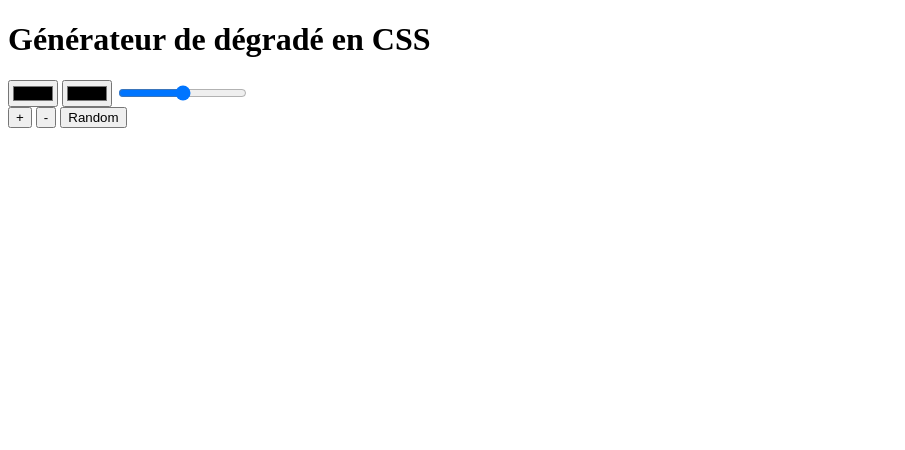
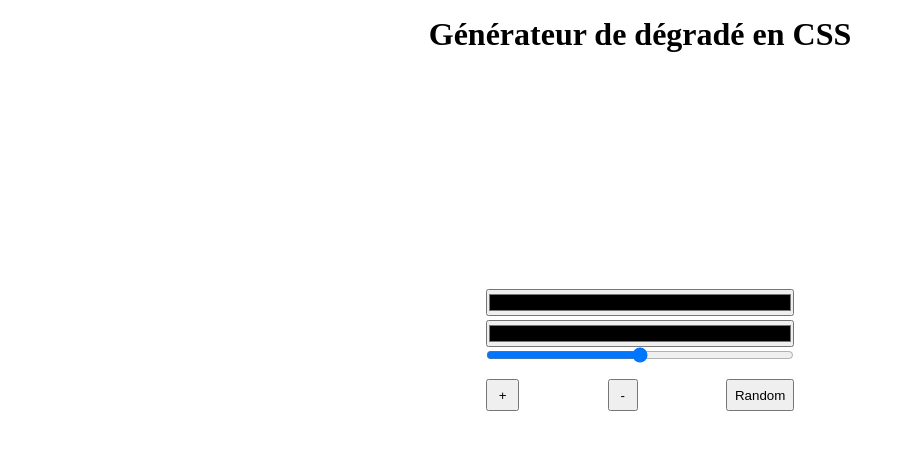
Before and after one commit to alice-sebego/gradient-generator, a plain HTML site: page index.html in a window 1280 px wide. Shown: the whole page, without its empty margins (0-905 px from the left). Drawn offline with Linux system fonts and the light colour scheme.

Commit message:
Build graphic interface user - WIP

```diff
--- a/index.html
+++ b/index.html
@@ -4,7 +4,7 @@
     <meta charset="UTF-8">
     <meta http-equiv="X-UA-Compatible" content="IE=edge">
     <meta name="viewport" content="width=device-width, initial-scale=1.0">
-    <link rel="stylesheet" href="./css/style.css">
+    <link rel="stylesheet" href="./src/css/style.css">
     <title>Générateur de dégradé en CSS</title>
 </head>
 <body>
@@ -14,9 +14,9 @@
     <section>
         <form>
             <div id="colors">
-                <input type="color" name="first-color" id="first-color">
-                <input type="color" name="second-color" id="second-color">
-                <input type="range" name="" id="">
+                <input type="color" name="first-color" id="first-color" >
+                <input type="color" name="second-color" id="second-color" >
+                <input type="range" name="deg" id="deg">
             </div>
             <div id="buttons">
                 <button type="button" value="+">+</button>
--- a/src/css/style.css
+++ b/src/css/style.css
@@ -0,0 +1,47 @@
+*, ::before, ::after{
+    box-sizing: border-box;
+    padding: 0;
+    margin: 0;
+}
+
+header{
+    padding: 2vh;
+    text-align: center;
+}
+
+section{
+    padding: 25vh;
+    display: flex;
+    justify-content: center;
+    align-items: center;
+}
+
+form{
+    width: 35%;
+}
+
+#colors{
+    margin: 2vh 0;
+    display: flex;
+    flex-direction: column;
+}
+
+input[type="color"]{
+    width: 100%;
+    margin-top: 0.5vh;
+}
+
+#buttons{
+    display: flex;
+    flex-direction: row;
+    justify-content: space-between;
+}
+
+#buttons button:nth-child(1),
+#buttons button:nth-child(2){
+    padding: 0.5em 0.8em;
+}
+
+#buttons button:nth-child(3){
+    padding: 0.5em;
+}
```
